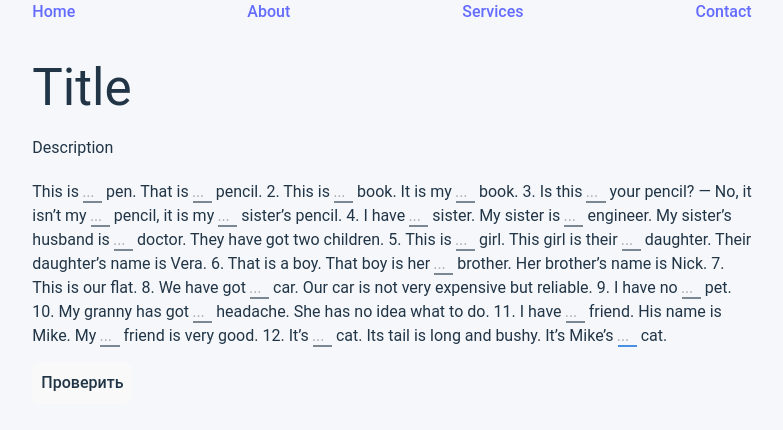
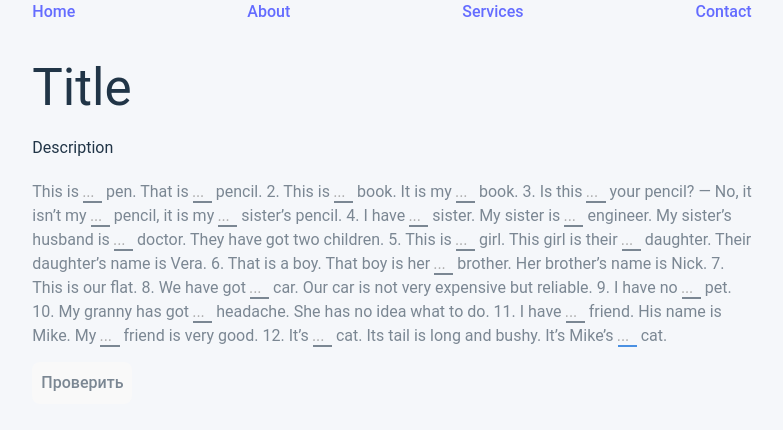
Before and after one commit to Vital99878/english-frontend, a React (Vite) app: page / in a window 1280 px wide. Shown: the top 430 px of the page, without its empty margins (248-1031 px from the left). Built offline with nearby package versions, Linux system fonts and the light colour scheme.

Commit message:
feat(OrderExerciseListExecution) Capitalize sentence and add end sign

```diff
--- a/src/components/features/OmissionExerciseExecution/OmissionExerciseExecution.tsx
+++ b/src/components/features/OmissionExerciseExecution/OmissionExerciseExecution.tsx
@@ -35,7 +35,7 @@ export default function OmissionExerciseExecution(props: { exercise: string }) {
                 <h1>Title</h1>
                 <p>Description</p>
                 <form onSubmit={checkSolution}>
-                    <div className={'exercise'}>
+                    <p className={'exercise text-n-6'}>
                         {exercise.valueForUI.map((value, index) => {
                             if (value === '[key]') {
                                 const Input = (
@@ -56,10 +56,10 @@ export default function OmissionExerciseExecution(props: { exercise: string }) {
                                 return <span key={index}>{value}</span>
                             }
                         })}
-                    </div>
+                    </p>
                     <button
                         tabIndex={2}
-                        className={'ml-auto mt-3.5 p-2 border:none bg-transparent'}
+                        className={'ml-auto mt-3.5 p-2 border:none bg-transparent text-n-6'}
                         onClick={() => checkSolution}
                     >
                         Проверить
```
